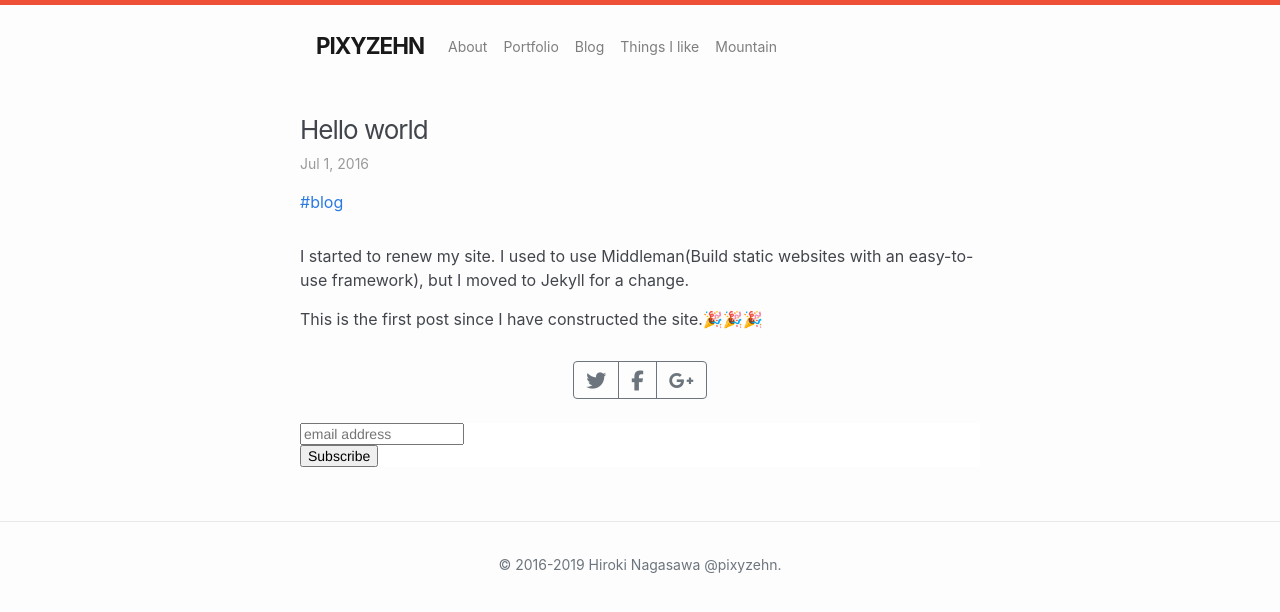
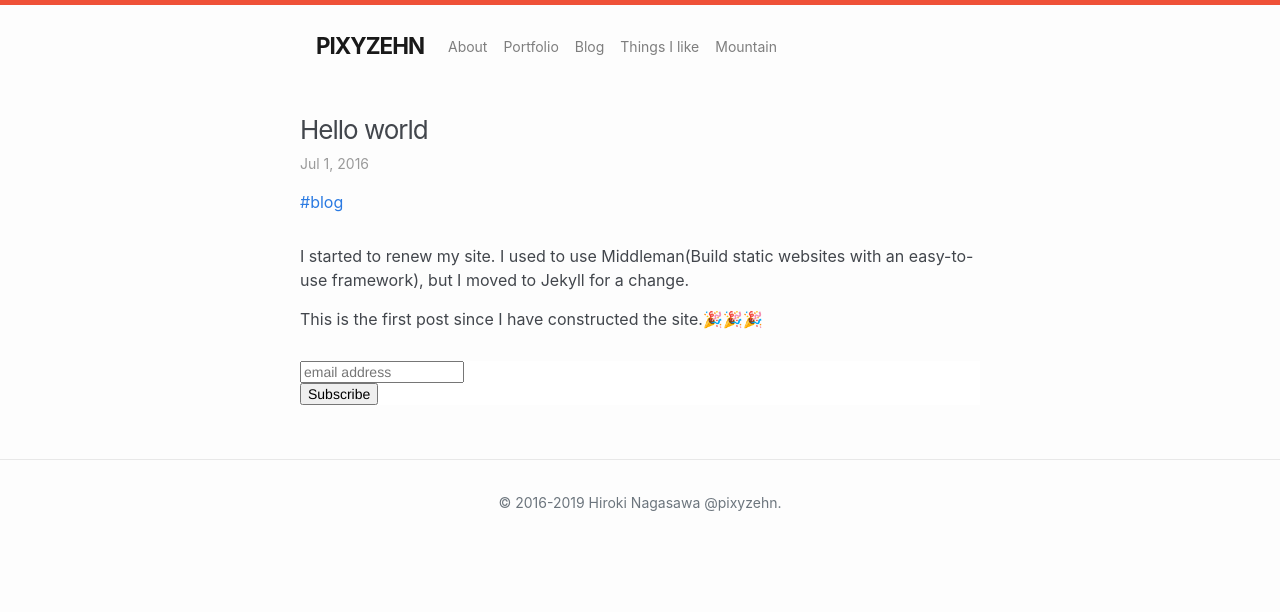
Before and after one commit to pixyzehn/pixyzehn.com, a Jekyll site: the page built from _posts/2016-07-01-hello-world.md, in a window 1280 px wide. Shown: the top 612 px of the page. Built offline with Jekyll 4.4.1, drawn with Linux system fonts in a browser that asks for light colours; nearby versions of some CDN libraries; library files that are not in the unit come from our copies; comment, search, counter and statistics services are not loaded.

Commit message:
Delete social_share.html

```diff
--- a/_includes/social_share.html
+++ /dev/null
@@ -1,23 +0,0 @@
-<div class="social-share">
-    <div class="row">
-        <div class="justify-content-center mx-auto">
-            <div class="btn-group btn-group-justified" role="group">
-                <div class="btn-group" role="group">
-                    <a class="btn btn-outline-secondary" href="https://twitter.com/intent/tweet?text={{ page.title | uri_escape }}%20{{ site.url }}{{ page.url }}%20via%20@{{ site.username }}" target="_blank">
-                        <i class="fa fa-lg fa-twitter" aria-hidden="true"></i>
-                    </a>
-                </div>
-                <div class="btn-group" role="group">
-                    <a class="btn btn-outline-secondary" href="https://www.facebook.com/sharer.php?u={{ site.url }}{{ page.url }}" target="_blank">
-                        <i class="fa fa-lg fa-facebook" aria-hidden="true"></i>
-                    </a>
-                </div>
-                <div class="btn-group" role="group">
-                    <a class="btn btn-outline-secondary" href="https://plus.google.com/share?url={{ site.url }}{{ page.url }}" target="_blank">
-                        <i class="fa fa-lg fa-google-plus" aria-hidden="true"></i>
-                    </a>
-                </div>
-            </div>
-        </div>
-    </div>
-</div>
--- a/_layouts/post.html
+++ b/_layouts/post.html
@@ -13,10 +13,6 @@ layout: default
     </div>
 </article>
 
-{% include social_share.html %}
-
-<br>
-
 {% include mail_form.html %}
 
 <br>
```
